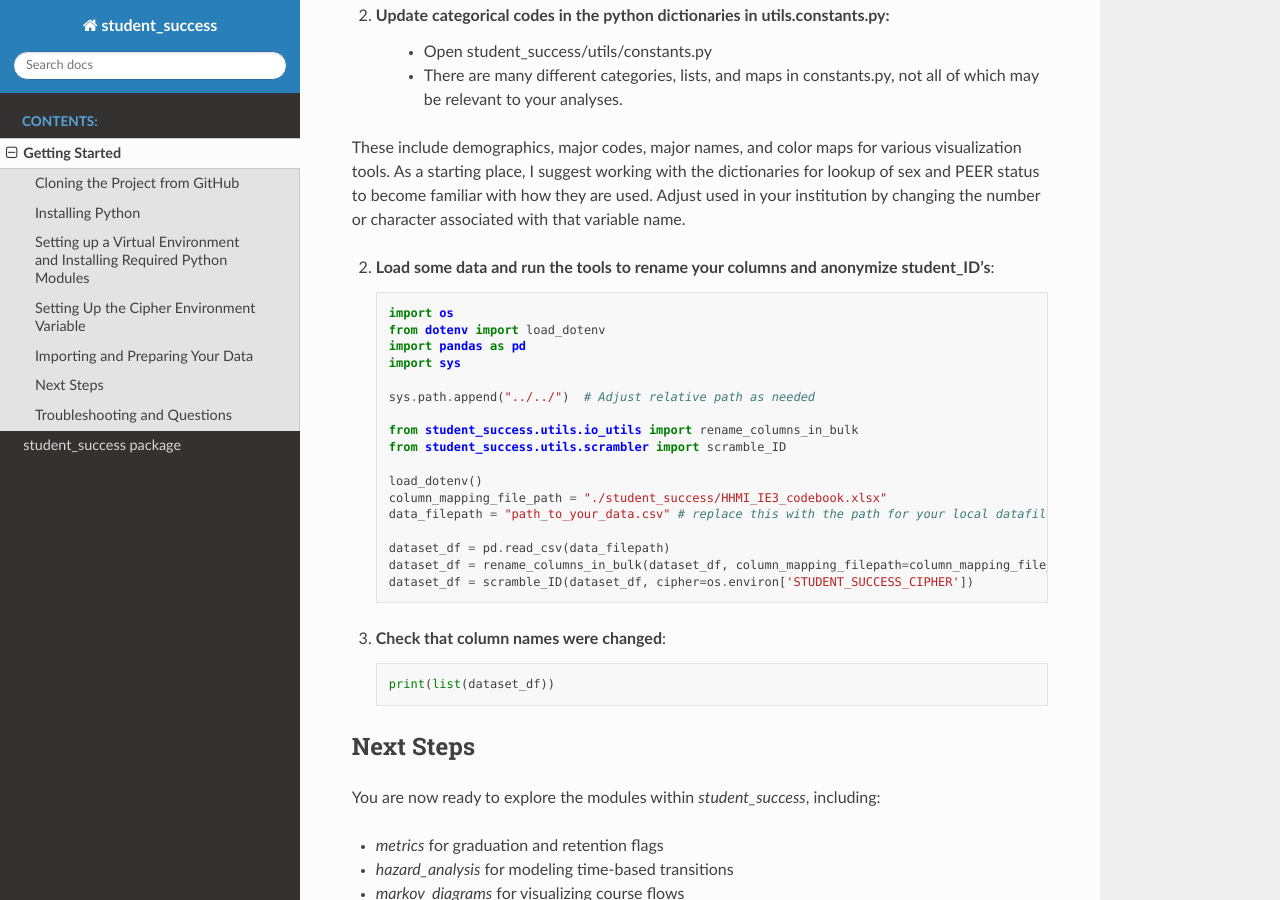
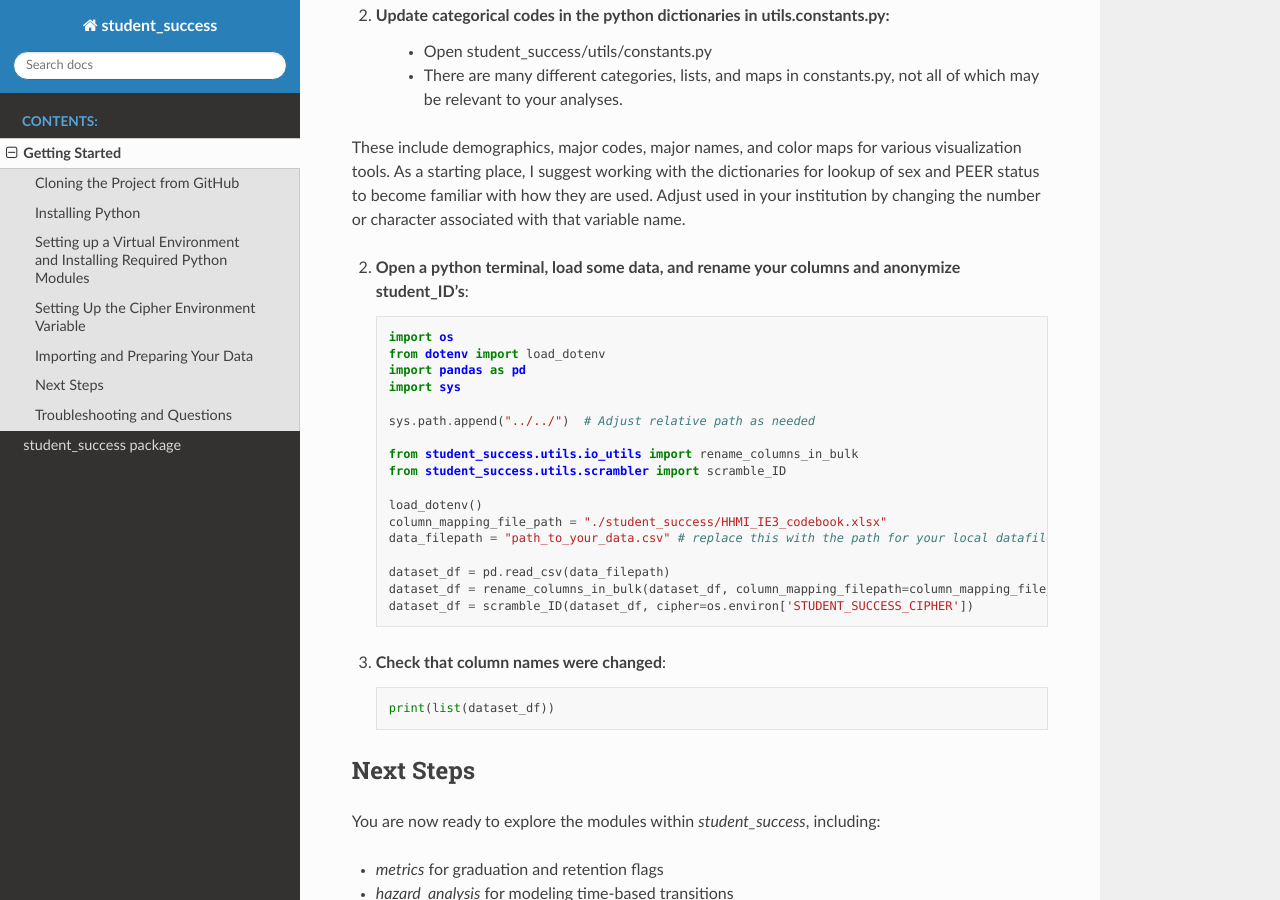
Before and after one commit to pnulrich/Student_Success, a Sphinx documentation site: the page built from docs/source/GettingStarted.rst, in a window 1280 px wide and 900 px high, scrolled down 2694 px. Built offline with Sphinx 7.4.7 and the Read the Docs theme 3.1.0, drawn with Linux system fonts in a browser that asks for light colours.

Commit message:
added dotenv since it is essential for anonymizing functions

```diff
--- a/docs/source/GettingStarted.rst
+++ b/docs/source/GettingStarted.rst
@@ -130,7 +130,7 @@ These include demographics, major codes, major names, and color maps for various
 I suggest working with the dictionaries for lookup of sex and PEER status to become familiar with how they are used. Adjust
 used in your institution by changing the number or character associated with that variable name.
 
-2. **Load some data and run the tools to rename your columns and anonymize student_ID's**:
+2. **Open a python terminal, load some data, and rename your columns and anonymize student_ID's**:
 
    .. code-block:: python
 
```
Also changed, not shown: 5 other files.
